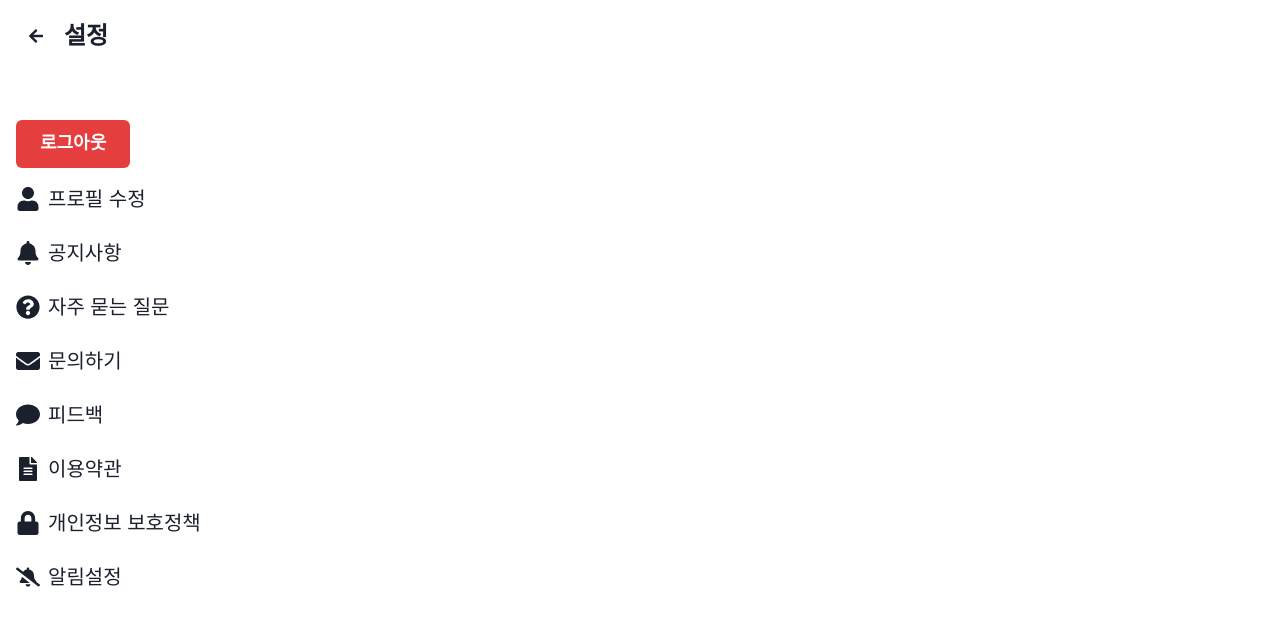
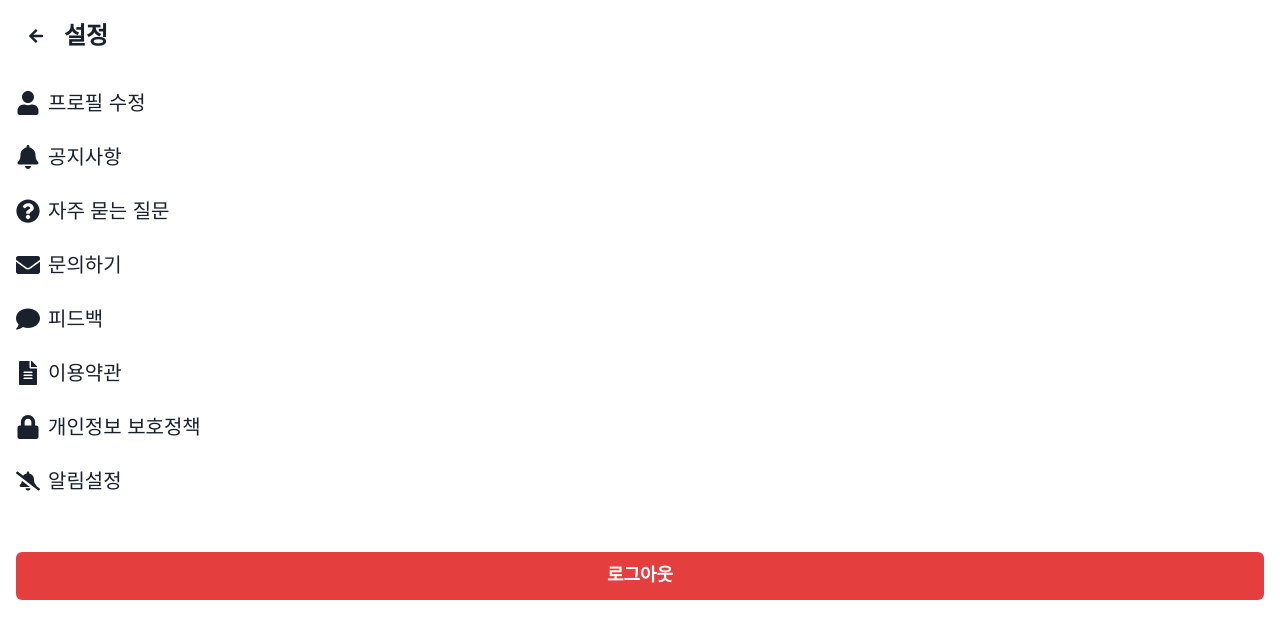
Before and after one commit to GPT-Engineer-App/customer-manager-linkup, a React (Vite) app: page /settings in a window 1280 px wide. Shown: the top 638 px of the page. Built offline with nearby package versions, Linux system fonts and the light colour scheme.

Commit message:
Moved the logout button below the notification settings link in the settings page.
Prompt: 설정에 로그아웃버튼을 알림설정 밑으로

```diff
--- a/src/pages/Settings.jsx
+++ b/src/pages/Settings.jsx
@@ -20,10 +20,6 @@ const 설정 = () => {
           설정
         </Text>
       </HStack>
-
-      <Button onClick={handleLogout} colorScheme="red" mt={8} size="lg">
-        로그아웃
-      </Button>
 
       <VStack spacing={6} align="stretch" mt={4}>
         <HStack onClick={() => navigate("/edit-profile")} cursor="pointer">
@@ -58,6 +54,9 @@ const 설정 = () => {
           <Icon as={FaBellSlash} boxSize={6} />
           <Text fontSize="xl">알림설정</Text>
         </HStack>
+        <Button onClick={handleLogout} colorScheme="red" mt={8} size="lg">
+          로그아웃
+        </Button>
       </VStack>
     </Box>
   );
```
